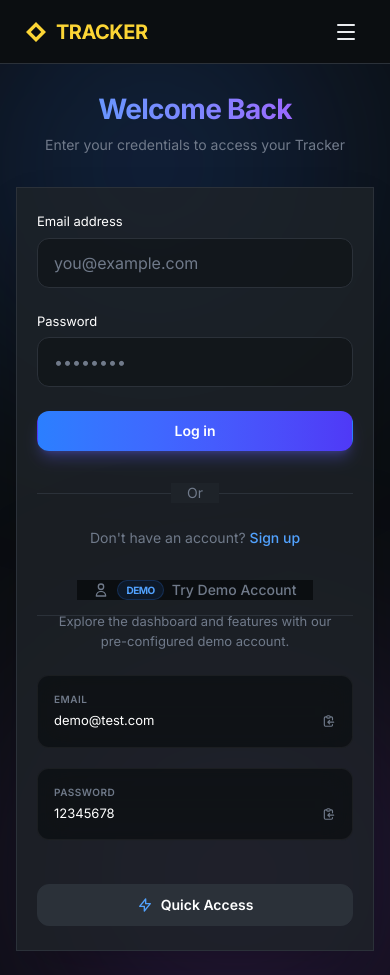
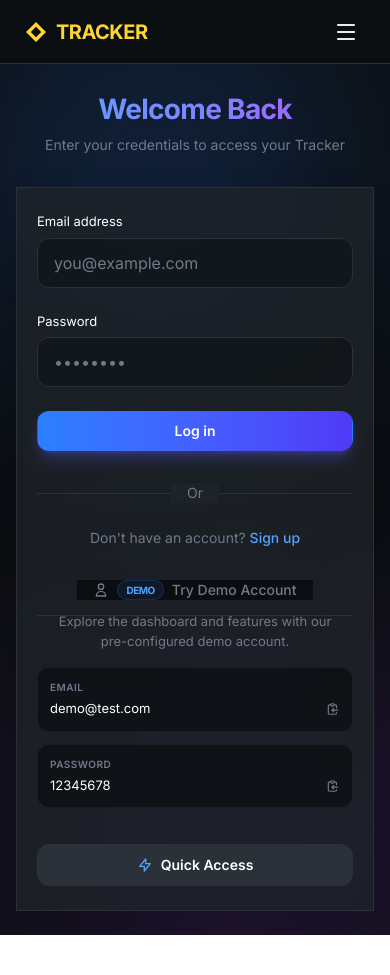
Before and after one commit to sudo-hassan-zahid/personal-expense-tracker, a Next.js app: page /login in a window 390 px wide. After the commit the page ends 935 px from the top, so only its background shows below. Built offline with nearby package versions, Linux system fonts and the light colour scheme; no server answers.

Commit message:
mobile-optimization: refine DemoAccountCard padding for mobile

```diff
--- a/components/DemoAccountCard.tsx
+++ b/components/DemoAccountCard.tsx
@@ -39,8 +39,9 @@ export function DemoAccountCard() {
           Explore the dashboard and features with our pre-configured demo account.
         </p>
       </div>
-      <div className="mt-6 grid grid-cols-1 gap-5">
-        <div className="glass-dark rounded-xl p-4 border border-(--color-hairline-on-dark) flex flex-col gap-1">
+      <div className="mt-4 md:mt-6 grid grid-cols-1 gap-3 md:gap-5">
+        <div className="glass-dark rounded-xl p-3 md:p-4 border border-(--color-hairline-on-dark) flex flex-col gap-1">
+
           <span className="text-[10px] uppercase tracking-wider text-(--color-muted) font-semibold">
             Email
           </span>
@@ -84,7 +85,8 @@ export function DemoAccountCard() {
             </button>
           </div>
         </div>
-        <div className="glass-dark rounded-xl p-4 border border-(--color-hairline-on-dark) flex flex-col gap-1">
+        <div className="glass-dark rounded-xl p-3 md:p-4 border border-(--color-hairline-on-dark) flex flex-col gap-1">
+
           <span className="text-[10px] uppercase tracking-wider text-(--color-muted) font-semibold">
             Password
           </span>
```
